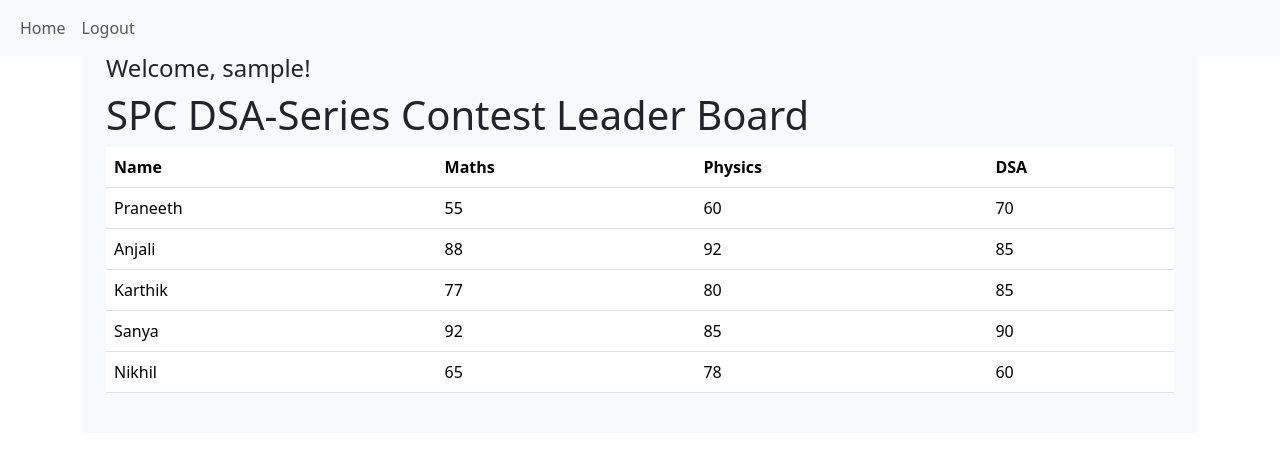
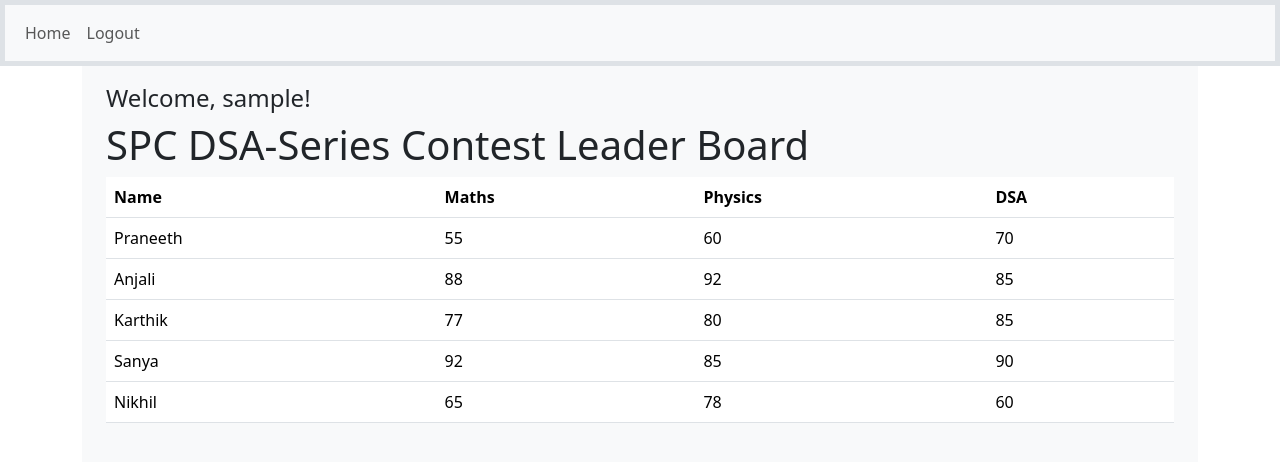
Before and after one commit to praneeth-rao/flask_spc_dsa_series_app, a Flask app: page /leaderboard in a window 1280 px wide. Shown: the top 462 px of the page. Run offline with Flask 3, Linux system fonts and the light colour scheme; the visitor is signed in with stand-in values (Sample User, id 1).

Commit message:
Update base.html

```diff
--- a/templates/base.html
+++ b/templates/base.html
@@ -7,13 +7,13 @@
     <script src="https://cdn.jsdelivr.net/npm/bootstrap@5.3.3/dist/js/bootstrap.bundle.min.js"></script>
     <style>
         body {
-            padding-top: 30px;
+            padding-top: 60px;
         }
     </style>
     <title>{% block title %}{% endblock %}</title>
   </head>
   <body>
-    <nav class="navbar navbar-expand-sm bg-light navbar-light fixed-top">
+    <nav class="navbar navbar-expand-sm bg-light navbar-light fixed-top border border-bottom border-5">
       <div class="container-fluid">
         <ul class="navbar-nav">
           <li class="nav-item">
```
